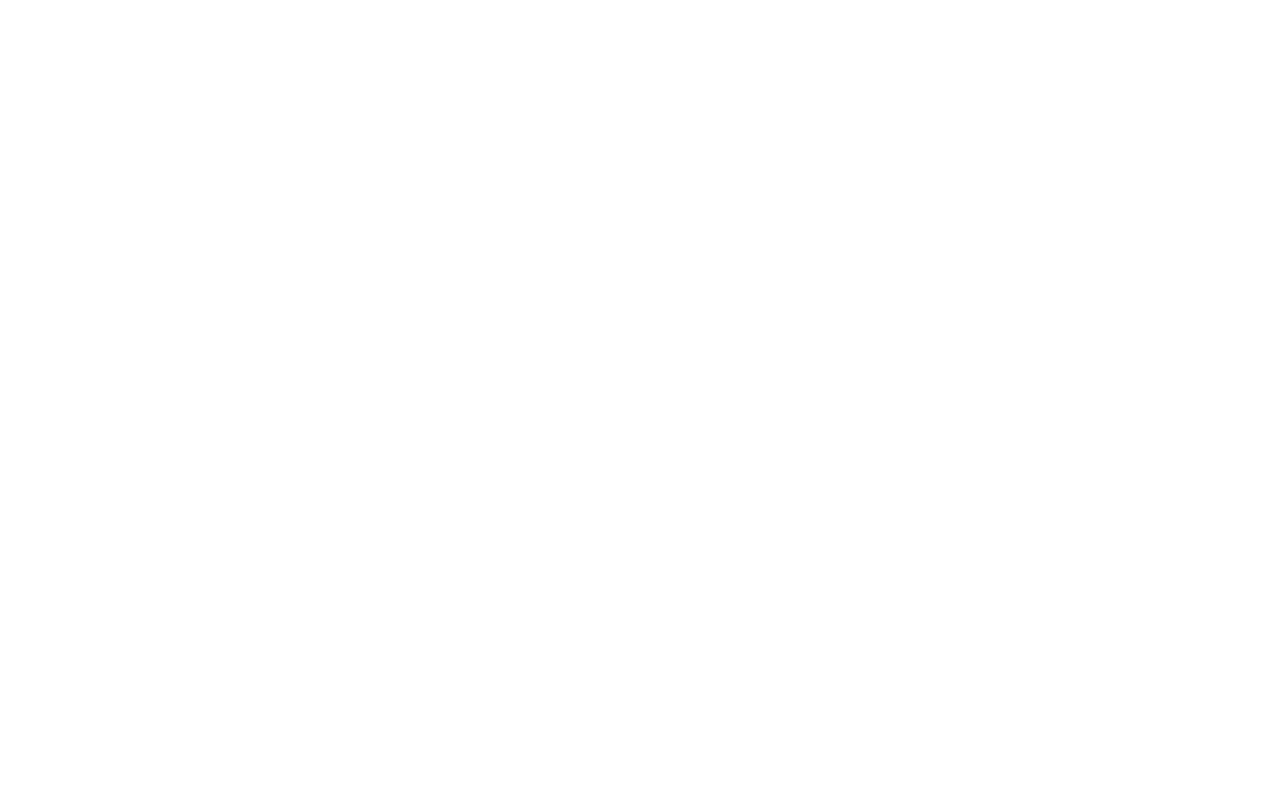
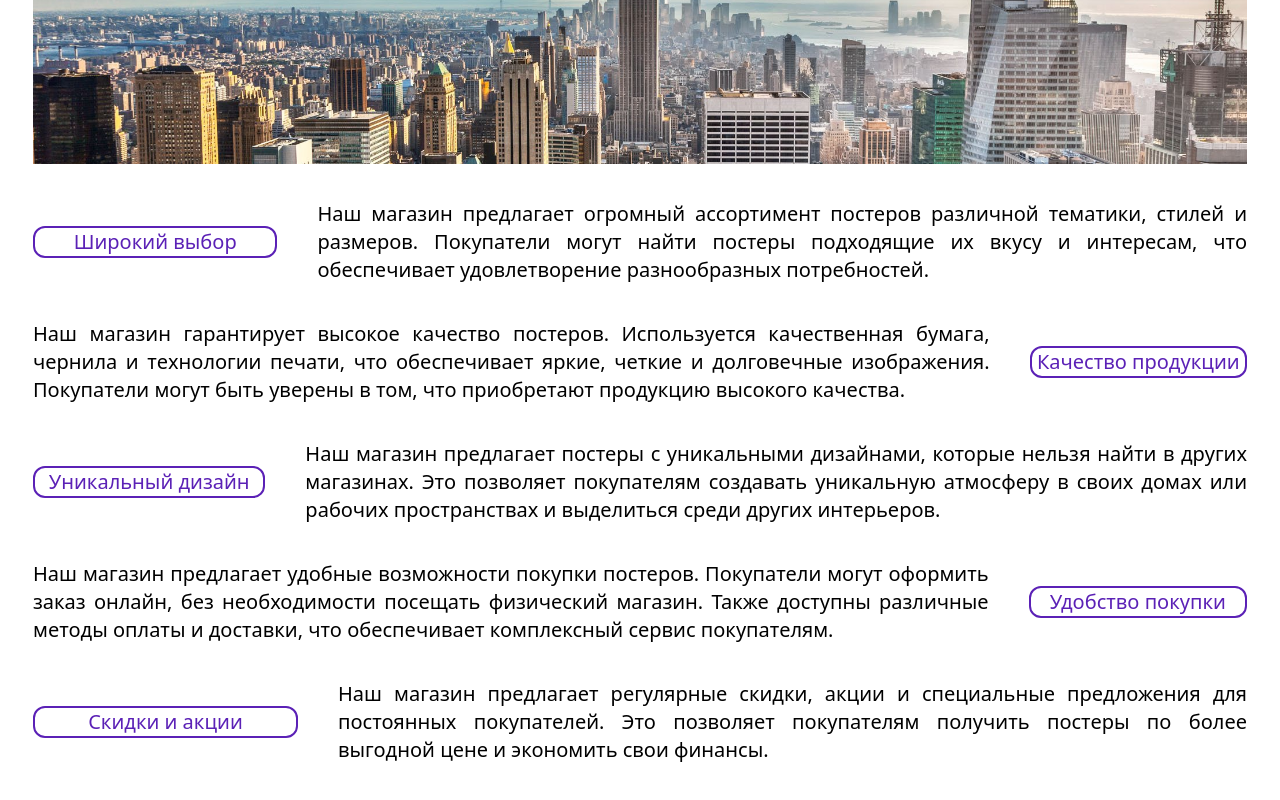
Before and after one commit to KozyaSkyworker/react-lab, a React (Vite) app: page /about in a window 1280 px wide. Shown: the part 255-1055 px from the top of the page. Before the commit the page ends 800 px from the top, so only its background shows below. Built offline with nearby package versions, Linux system fonts and the light colour scheme.

Commit message:
create page about

```diff
--- a/src/components/aside/Aside.jsx
+++ b/src/components/aside/Aside.jsx
@@ -7,7 +7,7 @@
   return (
     <aside
       className={
-        'bg-zinc-300/20 pl-1 pr-3 aside border-r-2 border-black/13 w-64 h-screen fixed l-0 transition-transform z-10' +
+        'bg-zinc-300 pl-1 pr-3 aside border-r-2 border-black/13 w-64 h-screen fixed l-0 transition-transform z-10' +
         (currentVisible ? ' ' : ' -translate-x-full')
       }>
       <div className="aside__inner relative cursor-pointer pt-8">
--- a/src/routes/About.jsx
+++ b/src/routes/About.jsx
@@ -1,8 +1,65 @@
 import { useEffect } from 'react';
+import poster from './../assets/img/example.jpg';
 
 const About = ({ changeTitle }) => {
   useEffect(() => changeTitle('О нас'));
-  return <>2</>;
+  return (
+    <section className="about">
+      <img src={poster} alt="пример постера" />
+      <ul className="about__list text-justify">
+        <li className="about__item my-9 flex items-center">
+          <span className="text-xl text-center border-2 rounded-xl border-violet-800 whitespace-nowrap w-1/2 font-medium text-violet-800">
+            Широкий выбор
+          </span>
+          <span className="text-xl ml-10">
+            Наш магазин предлагает огромный ассортимент постеров различной тематики, стилей и
+            размеров. Покупатели могут найти постеры подходящие их вкусу и интересам, что
+            обеспечивает удовлетворение разнообразных потребностей.
+          </span>
+        </li>
+        <li className="about__item my-9 flex items-center">
+          <span className="text-xl text-center border-2 rounded-xl border-violet-800 whitespace-nowrap w-1/2 font-medium text-violet-800 order-2">
+            Качество продукции
+          </span>
+          <span className="text-xl mr-10">
+            Наш магазин гарантирует высокое качество постеров. Используется качественная бумага,
+            чернила и технологии печати, что обеспечивает яркие, четкие и долговечные изображения.
+            Покупатели могут быть уверены в том, что приобретают продукцию высокого качества.
+          </span>
+        </li>
+        <li className="about__item my-9 flex items-center">
+          <span className="text-xl text-center border-2 rounded-xl border-violet-800 whitespace-nowrap w-1/2 font-medium text-violet-800">
+            Уникальный дизайн
+          </span>
+          <span className="text-xl ml-10">
+            Наш магазин предлагает постеры с уникальными дизайнами, которые нельзя найти в других
+            магазинах. Это позволяет покупателям создавать уникальную атмосферу в своих домах или
+            рабочих пространствах и выделиться среди других интерьеров.
+          </span>
+        </li>
+        <li className="about__item my-9 flex items-center">
+          <span className="text-xl text-center border-2 rounded-xl border-violet-800 whitespace-nowrap w-1/2 font-medium text-violet-800 order-2">
+            Удобство покупки
+          </span>
+          <span className="text-xl mr-10">
+            Наш магазин предлагает удобные возможности покупки постеров. Покупатели могут оформить
+            заказ онлайн, без необходимости посещать физический магазин. Также доступны различные
+            методы оплаты и доставки, что обеспечивает комплексный сервис покупателям.
+          </span>
+        </li>
+        <li className="about__item my-9 flex items-center">
+          <span className="text-xl text-center border-2 rounded-xl border-violet-800 whitespace-nowrap w-1/2 font-medium text-violet-800">
+            Скидки и акции
+          </span>
+          <span className="text-xl ml-10">
+            Наш магазин предлагает регулярные скидки, акции и специальные предложения для постоянных
+            покупателей. Это позволяет покупателям получить постеры по более выгодной цене и
+            экономить свои финансы.
+          </span>
+        </li>
+      </ul>
+    </section>
+  );
 };
 
 export default About;
```
Also changed, not shown: src/assets/img/example.jpg (added).
